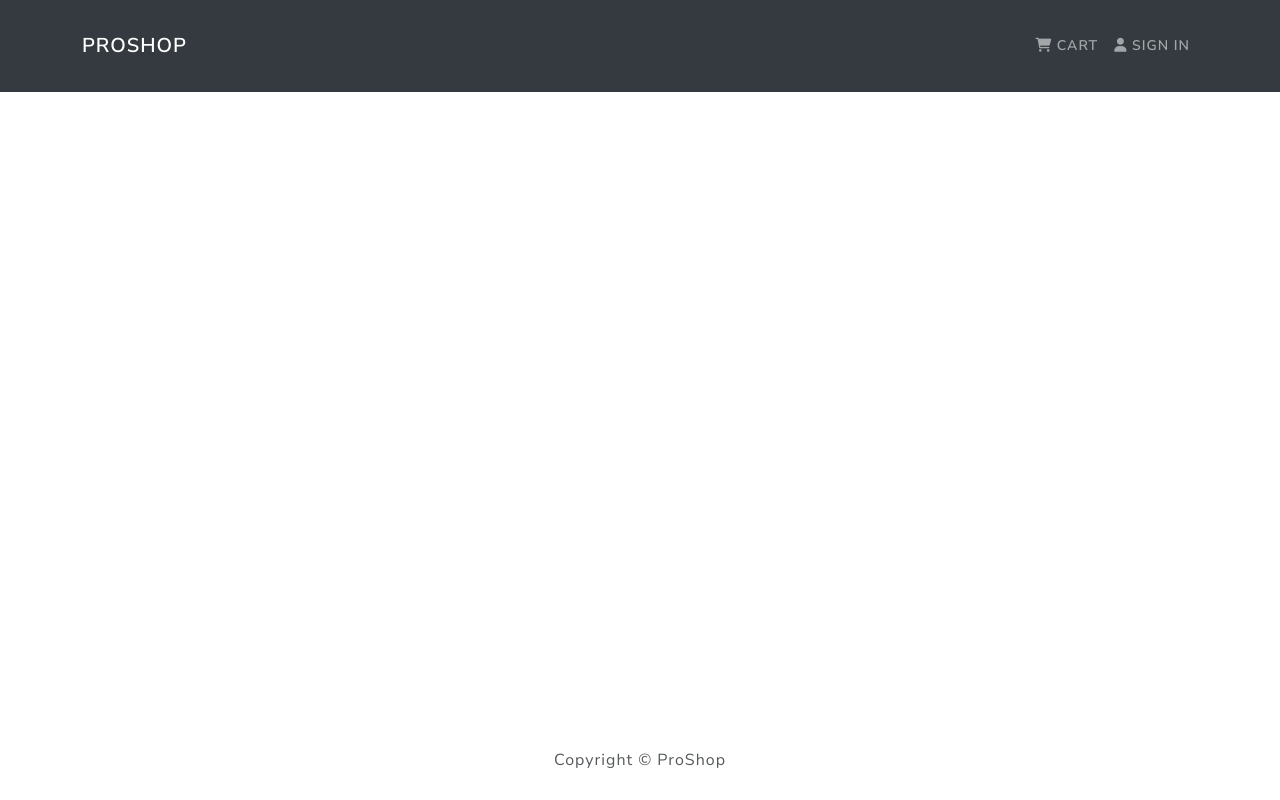
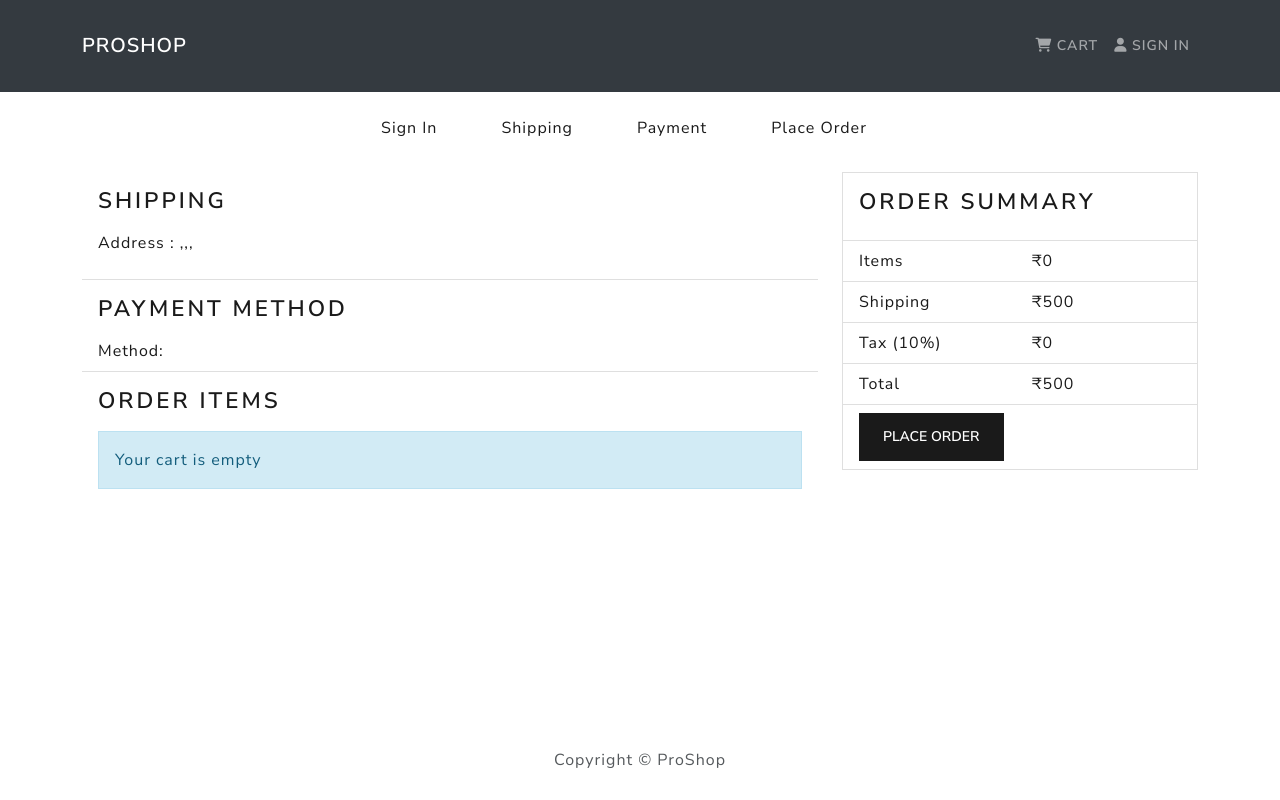
Before and after one commit to cchiragJain/mern-ecommerce, a React (Create React App) app in the folder frontend/: page /placeorder in a window 1280 px wide. Built offline with nearby package versions, Linux system fonts and the light colour scheme.

Commit message:
added order product screen with order summary and place order button

```diff
--- a/frontend/src/App.js
+++ b/frontend/src/App.js
@@ -11,6 +11,7 @@
 import ProfileScreen from "./screens/ProfileScreen";
 import ShippingScreen from "./screens/ShippingScreen";
 import PaymentScreen from "./screens/PaymentScreen";
+import PlaceOrderScreen from "./screens/PlaceOrderScreen";
 
 const App = () => {
   return (
@@ -29,6 +30,7 @@
             <Route path="/profile" element={<ProfileScreen />} />
             <Route path="/shipping" element={<ShippingScreen />} />
             <Route path="/payment" element={<PaymentScreen />} />
+            <Route path="/placeorder" element={<PlaceOrderScreen />} />
           </Routes>
         </Container>
       </main>
--- a/frontend/src/screens/CartScreen.js
+++ b/frontend/src/screens/CartScreen.js
@@ -35,12 +35,7 @@
         <h1>Shopping Cart</h1>
         {/* default variant for message is info(blue color) */}
         {cartItems.length === 0 ? (
-          <>
-            <Message>Your cart is empty</Message>
-            <Link className="btn btn-dark my-3" to="/">
-              Go Back
-            </Link>
-          </>
+          <Message>Your cart is empty</Message>
         ) : (
           <ListGroup variant="flush">
             {cartItems.map((item) => (
@@ -85,6 +80,9 @@
             ))}
           </ListGroup>
         )}
+        <Button className="btn btn-dark my-3" onClick={() => navigate(-1)}>
+          Go Back
+        </Button>
       </Col>
       <Col md={4}>
         <Card>
--- /dev/null
+++ b/frontend/src/screens/PlaceOrderScreen.js
@@ -0,0 +1,135 @@
+import { Button, Row, Col, ListGroup, Image, Card } from "react-bootstrap";
+import { Link } from "react-router-dom";
+import { useDispatch, useSelector } from "react-redux";
+import Message from "../components/Message";
+import CheckoutSteps from "../components/CheckoutSteps";
+
+const PlaceOrderScreen = () => {
+  const cart = useSelector((state) => state.cart);
+
+  // Calculate all prices
+
+  // calculates total
+  // start from 0 and add for each item it's price * qty to 0
+  cart.itemsPrice = cart.cartItems.reduce(
+    (acc, item) => acc + item.price * item.qty,
+    0
+  );
+
+  // shipping is 500 across all products
+  cart.shippingPrice = 500;
+
+  // 10% tax
+  cart.taxPrice = cart.itemsPrice * 0.1;
+
+  cart.totalPrice = cart.itemsPrice + cart.shippingPrice + cart.taxPrice;
+
+  const placeOrderHandler = () => {
+    console.log("placed order");
+  };
+
+  return (
+    <div>
+      <CheckoutSteps step1 step2 step3 step4 />
+      <Row>
+        <Col md={8}>
+          <ListGroup variant="flush">
+            <ListGroup.Item>
+              <h2>Shipping</h2>
+              <p>
+                <strong>Address : </strong>
+                {cart.shippingAddress.address},{cart.shippingAddress.city},
+                {cart.shippingAddress.postalCode},{cart.shippingAddress.country}
+              </p>
+            </ListGroup.Item>
+
+            <ListGroup.Item>
+              <h2>Payment Method</h2>
+              <strong>Method: </strong>
+              {cart.paymentMethod}
+            </ListGroup.Item>
+
+            <ListGroup.Item>
+              <h2>Order Items</h2>
+              {cart.cartItems.length === 0 ? (
+                <Message>Your cart is empty</Message>
+              ) : (
+                // display list of cart items
+                <ListGroup variant="flush">
+                  {cart.cartItems.map((item) => (
+                    <ListGroup.Item key={item.product}>
+                      <Row>
+                        <Col md={1}>
+                          <Image
+                            src={item.image}
+                            alt={item.name}
+                            fluid
+                            rounded
+                          />
+                        </Col>
+                        <Col>
+                          <Link to={`/products/${item.product}`}>
+                            {item.name}
+                          </Link>
+                        </Col>
+                        <Col md={4}>
+                          {item.qty} x &#8377;{item.price} = &#8377;
+                          {item.qty * item.price}
+                        </Col>
+                      </Row>
+                    </ListGroup.Item>
+                  ))}
+                </ListGroup>
+              )}
+            </ListGroup.Item>
+          </ListGroup>
+        </Col>
+        <Col md={4}>
+          <Card>
+            <ListGroup variant="flush">
+              <ListGroup.Item>
+                <h2>Order Summary</h2>
+              </ListGroup.Item>
+              <ListGroup.Item>
+                <Row>
+                  <Col>Items</Col>
+                  <Col>&#8377;{cart.itemsPrice}</Col>
+                </Row>
+              </ListGroup.Item>
+              <ListGroup.Item>
+                <Row>
+                  <Col>Shipping</Col>
+                  <Col>&#8377;{cart.shippingPrice}</Col>
+                </Row>
+              </ListGroup.Item>
+              <ListGroup.Item>
+                <Row>
+                  <Col>Tax (10%)</Col>
+                  <Col>&#8377;{cart.taxPrice}</Col>
+                </Row>
+              </ListGroup.Item>
+              <ListGroup.Item>
+                <Row>
+                  <Col>Total</Col>
+                  <Col>&#8377;{cart.totalPrice}</Col>
+                </Row>
+              </ListGroup.Item>
+              <ListGroup.Item>
+                <Button
+                  type="button"
+                  className="btn-block"
+                  disabled={cart.cartItems === 0}
+                  onClick={placeOrderHandler}
+                >
+                  Place Order
+                </Button>
+              </ListGroup.Item>
+            </ListGroup>
+          </Card>
+        </Col>
+      </Row>
+    </div>
+  );
+};
+
+export default PlaceOrderScreen;
--- a/frontend/src/screens/ProductScreen.js
+++ b/frontend/src/screens/ProductScreen.js
@@ -17,7 +17,7 @@
 import Loader from "../components/Loader";
 import Message from "../components/Message";
 
-const ProductScreen = ({ history }) => {
+const ProductScreen = () => {
   const [qty, setQty] = useState(1);
 
   const dispatch = useDispatch();
@@ -39,9 +39,9 @@
 
   return (
     <div>
-      <Link className="btn btn-dark my-3" to="/">
+      <Button className="btn btn-dark my-3" onClick={() => navigate(-1)}>
         Go back
-      </Link>
+      </Button>
       {loading ? (
         <Loader />
       ) : error ? (
```
